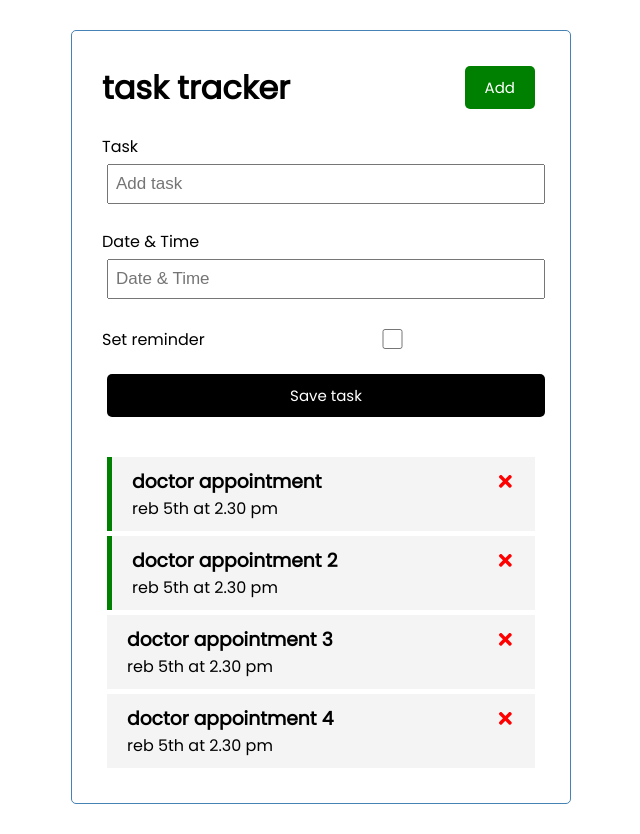
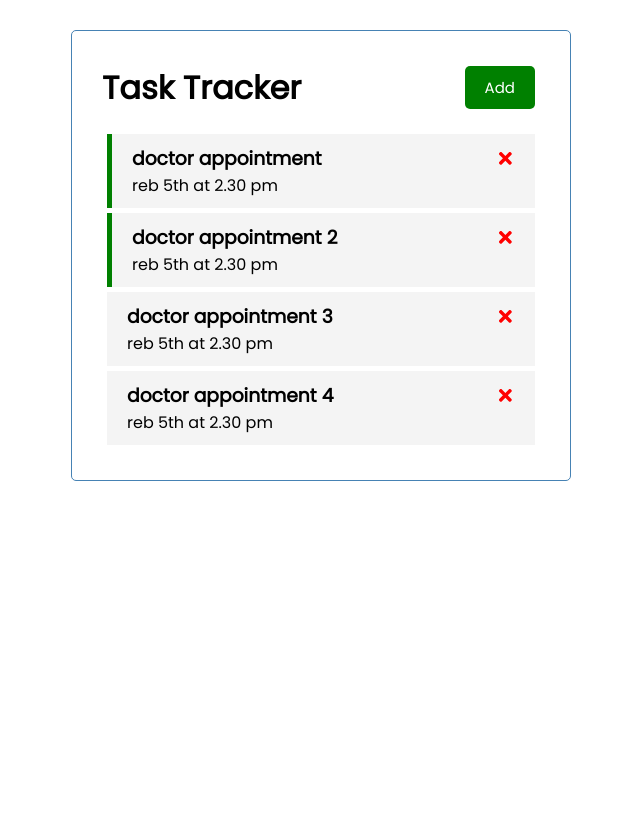
Before and after one commit to faha1999/Task-traker, a React (Create React App) app: page / in a window 1280 px wide. Shown: the whole page, without its empty margins (319-959 px from the left). After the commit the page ends 800 px from the top, so only its background shows below. Built offline with nearby package versions, Linux system fonts and the light colour scheme.

Commit message:
applied logic on Button toggle

```diff
--- a/src/App.js
+++ b/src/App.js
@@ -5,6 +5,8 @@
 import AddTask from './components/AddTask';
 
 function App() {
+  const [showAddTask, setShowAddTask] = useState(false);
+
   const [tasks, setTasks] = useState([
     {
       id: 1,
@@ -58,8 +60,11 @@
 
   return (
     <div className="container">
-      <Header />
-      <AddTask onAdd={addTask} />
+      <Header
+        onAdd={() => setShowAddTask(!showAddTask)}
+        showAdd={showAddTask}
+      />
+      {showAddTask && <AddTask onAdd={addTask} />}
       {tasks.length > 0 ? (
         <Tasks tasks={tasks} onDelete={deleteTask} onToggle={toggleReminder} />
       ) : (
--- a/src/components/Header.js
+++ b/src/components/Header.js
@@ -1,20 +1,25 @@
+import PropTypes from 'prop-types';
 import Button from './Button';
 
-const Header = (props) => {
-  const onClick = () => {
-    console.log('click');
-  };
-
+const Header = ({ title, onAdd, showAdd }) => {
   return (
     <header className="header">
-      <h1>{props.title}</h1>
-      <Button color="green" text="Add" onClick={onClick} />
+      <h1>{title}</h1>
+      <Button
+        color={showAdd ? 'red' : 'green'}
+        text={showAdd ? 'Close' : 'Add'}
+        onClick={onAdd}
+      />
     </header>
   );
 };
 
 Header.defaultProps = {
-  title: 'task tracker',
+  title: 'Task Tracker',
+};
+
+Header.propTypes = {
+  title: PropTypes.string.isRequired,
 };
 
 export default Header;
```
